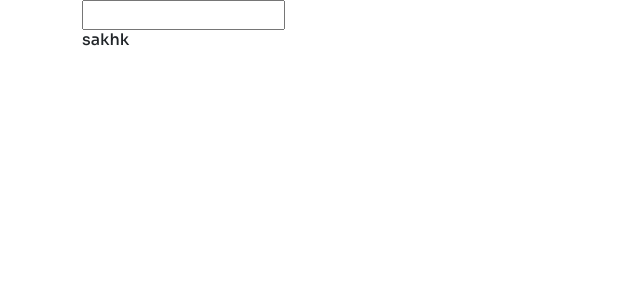
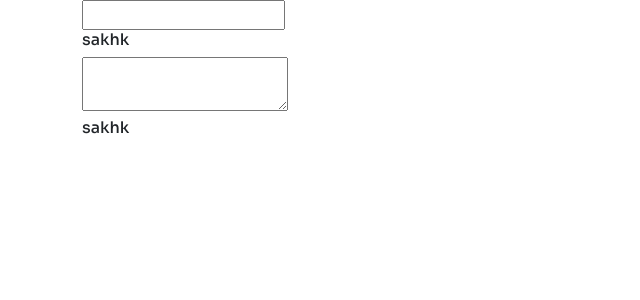
Before and after one commit to prasoon-88/portfolio-nextjs, a Next.js app: page / in a window 1280 px wide. Shown: the top 300 px of the page, without its empty margins (0-640 px from the left). Built offline with nearby package versions, Linux system fonts and the light colour scheme.

Commit message:
add: textarea component

```diff
--- /dev/null
+++ b/src/components/textarea/index.tsx
@@ -0,0 +1,14 @@
+import { InputHTMLAttributes } from "react";
+interface TextAreaProps extends InputHTMLAttributes<HTMLTextAreaElement> {
+  helpText?: string;
+}
+const TextArea = (props: TextAreaProps) => {
+  return (
+    <div id="inputContainer">
+      <textarea {...props} />
+      <h6 className="helpText mt-12 error-500">{props.helpText || ""}</h6>
+    </div>
+  );
+};
+
+export default TextArea;
--- a/src/pages/index.tsx
+++ b/src/pages/index.tsx
@@ -1,6 +1,7 @@
 import Head from "next/head";
 import { Sora } from "next/font/google";
 import Input from "@/components/input";
+import TextArea from "@/components/textarea";
 
 const sora = Sora({ subsets: ["latin"] });
 
@@ -16,6 +17,7 @@ export default function Home() {
       <main className={sora.className}>
         <div className="container">
           <Input type="email" helpText="sakhk" />
+          <TextArea helpText="sakhk" />
         </div>
       </main>
     </>
--- a/src/styles/component/input.scss
+++ b/src/styles/component/input.scss
@@ -6,7 +6,8 @@
         display: none;
     }
 
-    input {
+    input,
+    textarea {
         @extend h6;
         padding: 16px 24px;
         border-radius: 4px;
```
